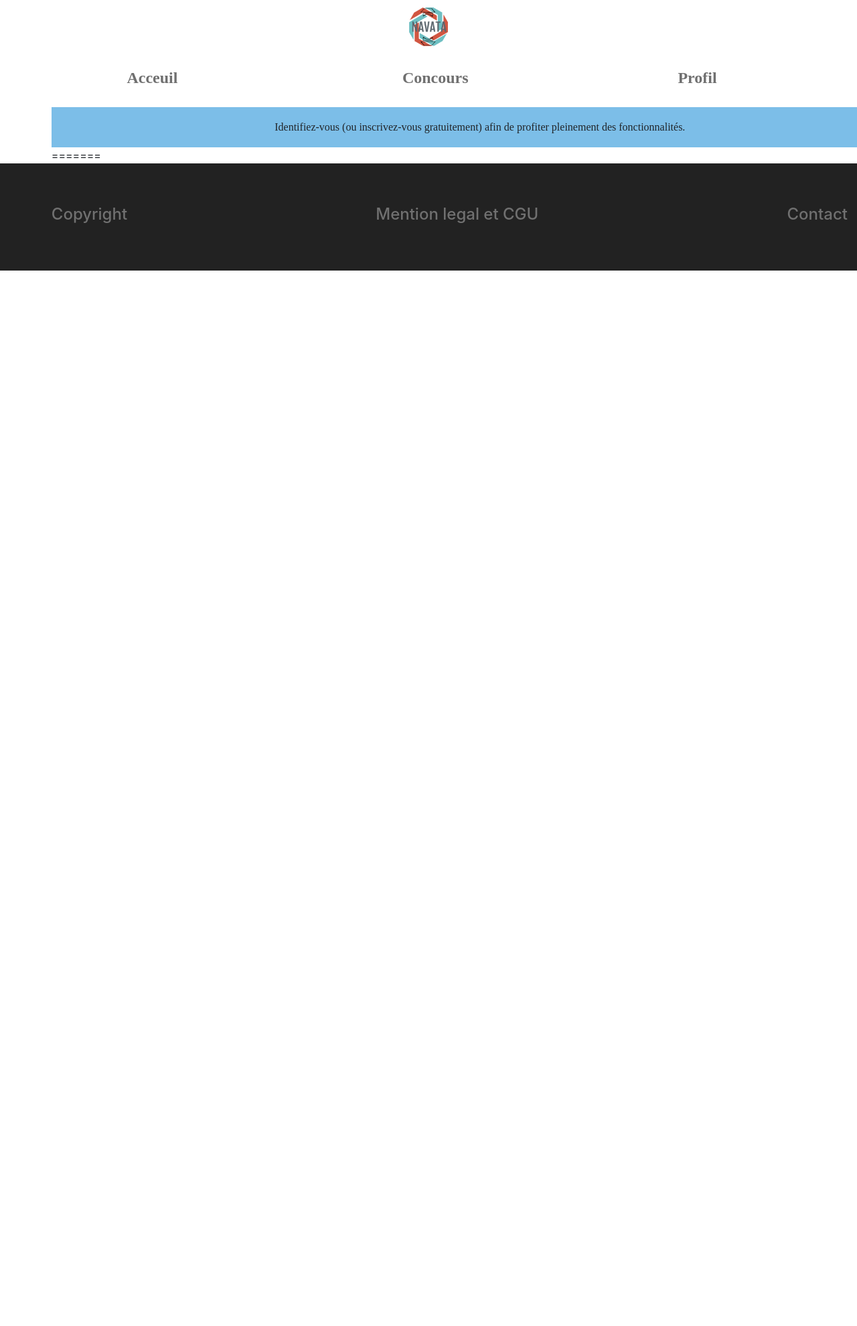
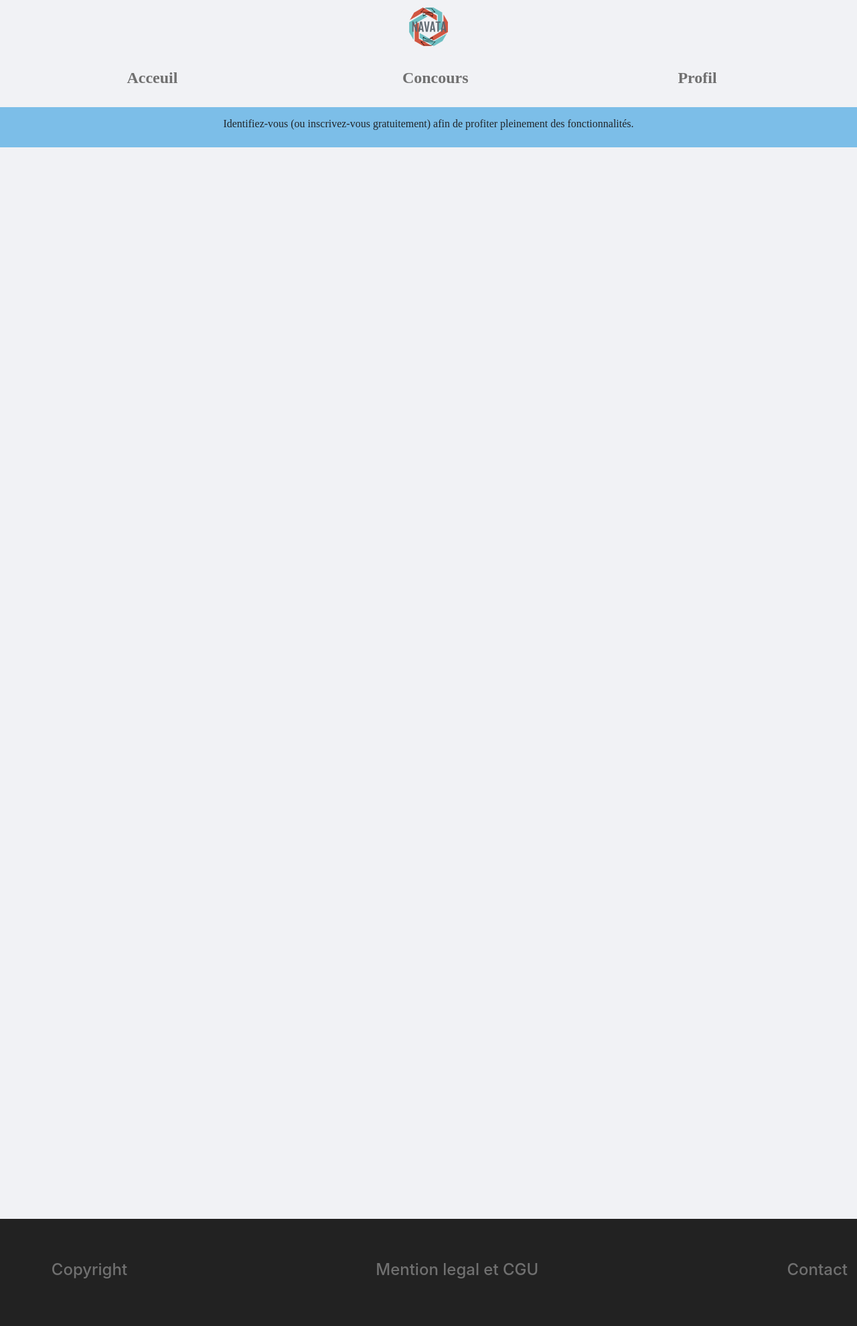
Before and after one commit to PasdeloupNathan/ProjectNavata, a PHP site: page /assets/php/index.php in a window 1280 px wide; the page is wider, and only the part inside the window is pictured. Shown: that part at 67% size. Before the commit the page ends 404 px from the top of that part, so only its background shows below. Run offline with PHP 8.4, Linux system fonts and the light colour scheme; style sheets or scripts are compiled from the project's sources.

Commit message:
definitive 18/08

```diff
--- a/assets/css/index.min.css
+++ b/assets/css/index.min.css
@@ -1 +1 @@
-body{width:88vw;height:52.5vh}.main{width:100%}
+body{width:88vw;height:247.5vh;background-color:#f1f2f5;margin-right:6vw;margin-left:6vw;overflow-x:hidden}body .main1{height:100vh;width:100%}body .main2{height:100vh;width:100%}
--- a/assets/css/nav.min.css
+++ b/assets/css/nav.min.css
@@ -1 +1 @@
-body{margin-right:6vw;margin-left:6vw}.logo{width:100vw;height:80%;text-align:center}.logo .logoimg{width:5%}.menu{height:20vh}.menu .haut{width:100vw;height:50%;margin-left:-6vw}.menu .bas{height:50%}.menu .bas .acceuil{padding-left:10%}.h2nav{color:#707070;font-size:1.5rem;font-family:'Times New Roman', Times, serif;font-weight:bold}.bleu{height:7.5vh;background-color:#7cbee8;width:100vw;margin-left:-6vw}.bleu .pnav{text-align:center;width:100%;margin-bottom:0;font-family:'Times New Roman', Times, serif}.row{margin:0}
+.logo{width:100vw;height:80%;text-align:center}.logo .logoimg{width:5%}.menu{height:20vh}.menu .haut{width:100vw;height:50%;margin-left:-6vw}.menu .bas{height:50%}.menu .bas .acceuil{padding-left:10%}.h2nav{color:#707070;font-size:1.5rem;font-family:'Times New Roman', Times, serif;font-weight:bold}.bleu{height:7.5vh;background-color:#7cbee8;width:100vw;margin-left:-6vw}.bleu .pnav{text-align:center;width:100%;margin-bottom:0;font-family:'Times New Roman', Times, serif;padding-top:1%}.row{margin:0}
--- a/assets/php/index.php
+++ b/assets/php/index.php
@@ -4,12 +4,13 @@ include 'meta.php';
 
 <?=template_meta('Acceuil')?>
 
+
 <?=template_header()?>
-
-<div class="main">
-
-=======
-<div>
+<div class="main1">
 
 </div>
+<div class="main2">
+
+</div>
+
 <?=template_footer()?>
--- a/assets/php/meta.php
+++ b/assets/php/meta.php
@@ -3,21 +3,20 @@
 
 function template_meta($title) {
 echo<<<EOT
-
     <!DOCTYPE html>
     <html>
+    <head>
 
-<head>
         <meta charset="UTF-8">
         <meta name="viewport" content="width=device-width, initial-scale=1.0">
         <title>$title</title>
         <link rel="stylesheet" href="https://stackpath.bootstrapcdn.com/bootstrap/4.3.1/css/bootstrap.min.css" integrity="sha384-ggOyR0iXCbMQv3Xipma34MD+dH/1fQ784/j6cY/iJTQUOhcWr7x9JvoRxT2MZw1T" crossorigin="anonymous">
+        <script src="https://ajax.googleapis.com/ajax/libs/jquery/3.5.1/jquery.min.js"></script>
         <link rel="stylesheet" href="../css/nav.min.css">
         <link rel="stylesheet" href="../css/footerNoBootstrap.min.css">
         <link rel="stylesheet" href="../css/index.min.css">
-    <script src="https://ajax.googleapis.com/ajax/libs/jquery/3.5.1/jquery.min.js"></script>
+
     </head>
-
 
 EOT;
 }
@@ -45,7 +44,7 @@ function template_header() {
 
         </div>
     </div>
-    <div class="bleu row align-items-center">
+    <div class="bleu align-items-center">
         <p class="pnav"> Identifiez-vous (ou inscrivez-vous gratuitement) afin de profiter pleinement des fonctionnalités.</p>
     </div>
 
--- a/assets/scss/index.scss
+++ b/assets/scss/index.scss
@@ -1,9 +1,16 @@
 body {
     width: 88vw;
-    height: 52.5vh;
+    height: 247.5vh;
     background-color: #f1f2f5;
+    margin-right: 6vw;
+    margin-left: 6vw;
+    overflow-x: hidden;
+    .main1 {
+        height: 100vh;
+        width: 100%;
+    }
+    .main2 {
+        height: 100vh;
+        width: 100%;
+    }
 }
-
-.main {
-    width: 100%;
-}
--- a/assets/scss/nav.scss
+++ b/assets/scss/nav.scss
@@ -1,8 +1,3 @@
-body {
-    margin-right: 6vw;
-    margin-left: 6vw;
-}
-
 .logo {
     width: 100vw;
     height: 80%;
@@ -44,6 +39,7 @@ body {
         width: 100%;
         margin-bottom: 0;
         font-family: 'Times New Roman', Times, serif;
+        padding-top: 1%;
     }
 }
 
--- a/concours.php
+++ /dev/null
@@ -1,3 +0,0 @@
-<?php
-include 'meta.php';
-?>
--- a/html/footerNoBootstrap.html
+++ b/html/footerNoBootstrap.html
@@ -5,7 +5,7 @@
     <meta charset="UTF-8">
     <meta name="viewport" content="width=device-width, initial-scale=1.0">
     <title>Document</title>
-    <link rel="stylesheet" href="../assets/css/footerNoBootstrap.min.css">
+    <link rel="stylesheet" href=".
 </head>
 
 
--- a/html/nav.html
+++ b/html/nav.html
@@ -6,7 +6,7 @@
     <meta name="viewport" content="width=device-width, initial-scale=1.0">
     <title>Document</title>
     <link rel="stylesheet" href="https://stackpath.bootstrapcdn.com/bootstrap/4.5.0/css/bootstrap.min.css" integrity="sha384-9aIt2nRpC12Uk9gS9baDl411NQApFmC26EwAOH8WgZl5MYYxFfc+NcPb1dKGj7Sk" crossorigin="anonymous">
-    <link rel="stylesheet" href="../assets/css/nav.min.css">
+    <link rel="stylesheet" href="
 </head>
 
 <body>
```
Lines whose indentation alone changed are shown as unchanged.
